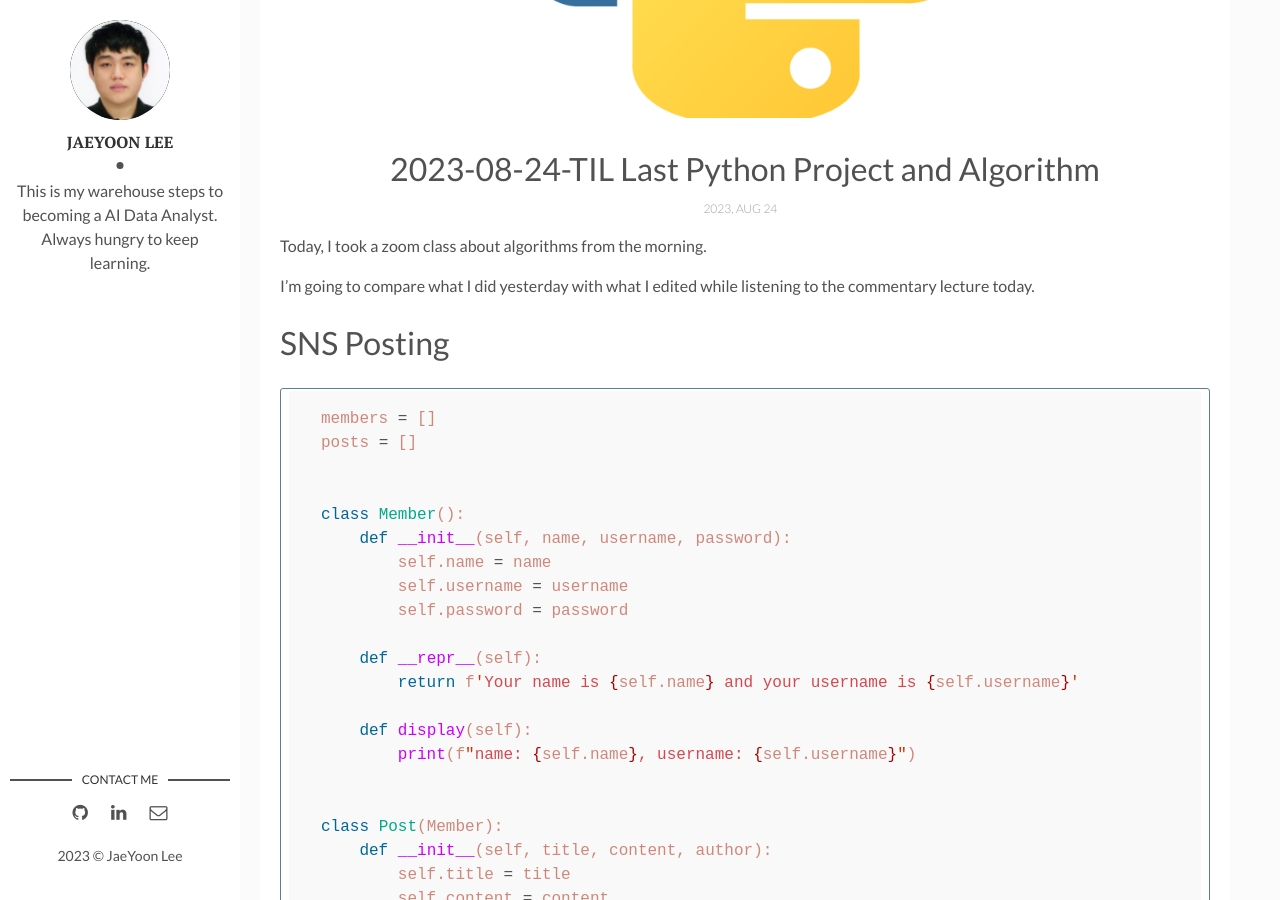
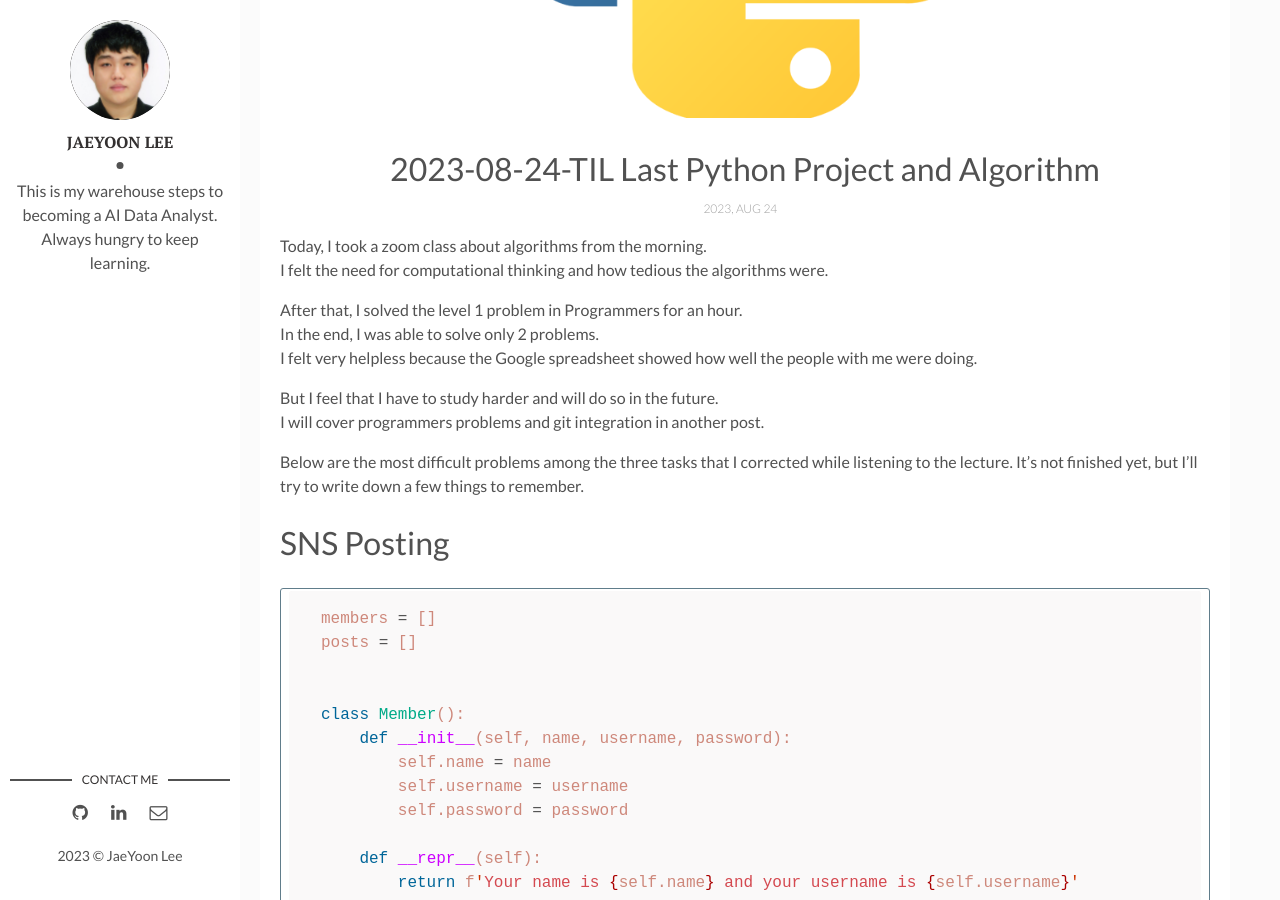
Before and after one commit to JaeYoonAI/JaeYoonAI.github.io, a Jekyll site: the page built from _posts/2023-08-24-TIL-Last-Python-Project.markdown, in a window 1280 px wide and 900 px high, scrolled down 402 px. Built offline with Jekyll 4.4.1, drawn with Linux system fonts in a browser that asks for light colours; comment, search, counter and statistics services are not loaded; some of the changed text lies outside the part shown.

Commit message:
revisedpost

````diff
--- a/_posts/2023-08-24-TIL-Last-Python-Project.markdown
+++ b/_posts/2023-08-24-TIL-Last-Python-Project.markdown
@@ -10,9 +10,19 @@ tags: [Class, Python, Algorithm]
 
 
 Today, I took a zoom class about algorithms from the morning.
+I felt the need for computational thinking and how tedious the algorithms were.
 
 
-I'm going to compare what I did yesterday with what I edited while listening to the commentary lecture today.
+After that, I solved the level 1 problem in Programmers for an hour.
+In the end, I was able to solve only 2 problems.
+I felt very helpless because the Google spreadsheet showed how well the people with me were doing.
+
+
+But I feel that I have to study harder and will do so in the future.
+I will cover programmers problems and git integration in another post.
+
+Below are the most difficult problems among the three tasks that I corrected while listening to the lecture.
+It's not finished yet, but I'll try to write down a few things to remember.
 
 <h1>SNS Posting</h1>
 
@@ -108,3 +118,16 @@ def create_post(my_name):
 print(posts)
 
 ```
+
+
+I spent a lot of time listening to lectures about 'class'.
+But for me, trying to use it was much more helpful in learning.
+
+
+One difficulty was that when 'printing' the 'class', an error occurred and nothing was displayed.
+But I found out that I can put '\__repr__' in 'class' and 'print' it the way I want.
+
+
+Also, I tried to add a function that can be directly added to 'list' through 'input', but it is still incomplete.
+
+I will post a separate post after rewriting the code completely and neatly.
````
